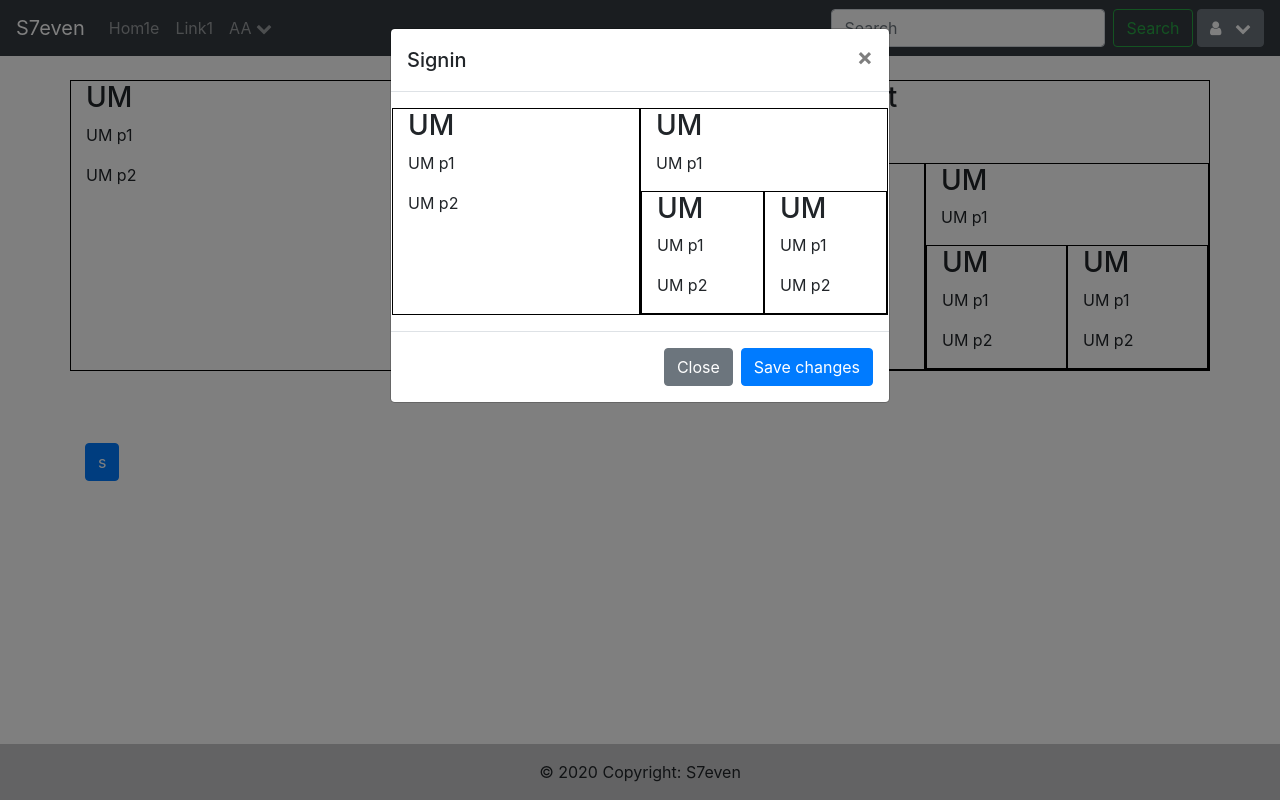
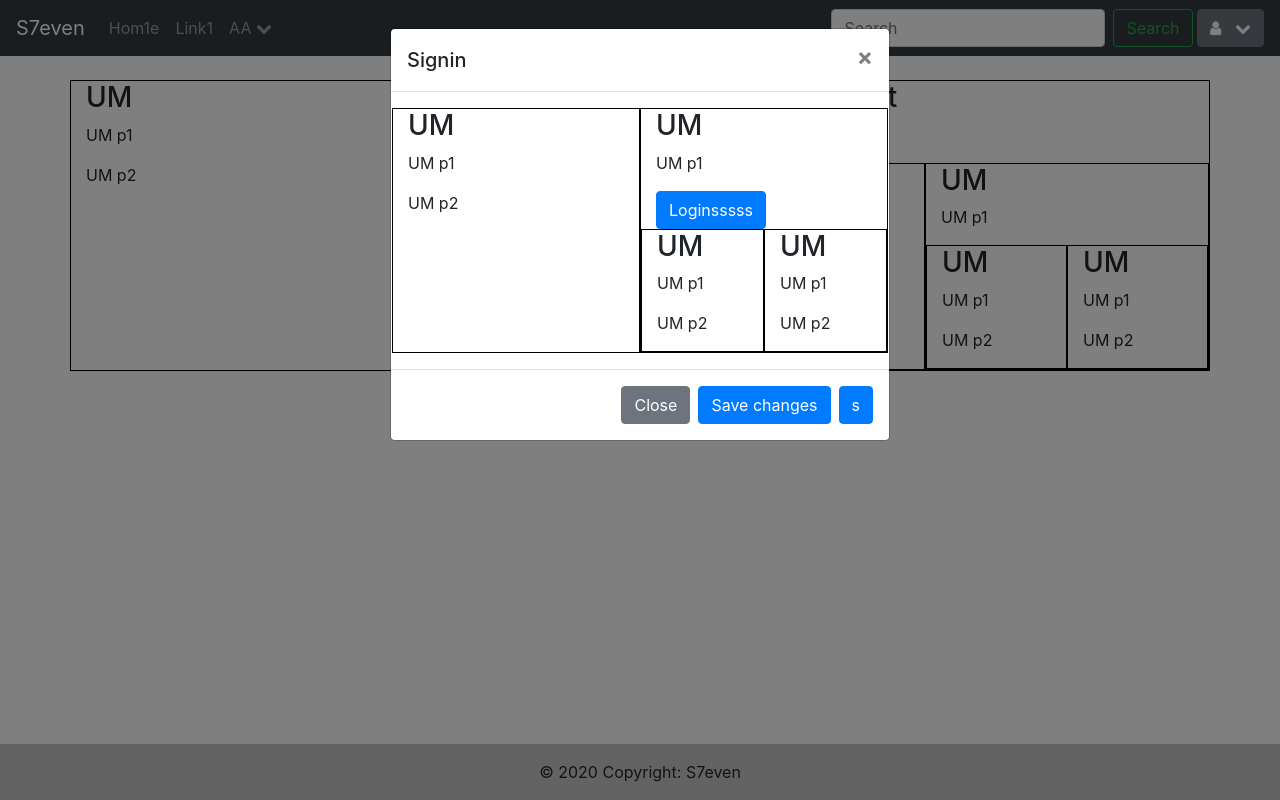
Before and after one commit to sovan/angular, an Angular app: page / in a window 1280 px wide. Both pictures are taken after a click on the button "Login". Built offline with nearby package versions, Linux system fonts and the light colour scheme.

Commit message:
Dual popup

```diff
--- a/projects/dropdown/src/lib/dropdown.component.ts
+++ b/projects/dropdown/src/lib/dropdown.component.ts
@@ -16,7 +16,7 @@ export class DropdownComponent {
 
 
   findWidth(e: any) {
-    if (this.place=='left') {
+    if (this.place == 'left') {
       this.containerWidth = -160;
     } else {
       this.containerWidth = e.target.clientWidth;
@@ -24,7 +24,7 @@ export class DropdownComponent {
     this.containerHeight = e.target.clientHeight;
   }
 
- callParent(sendJSON: any){
+  callParent(sendJSON: any) {
     this.formChild.emit(sendJSON);
   }
 
--- a/projects/layout/src/lib/layout.html
+++ b/projects/layout/src/lib/layout.html
@@ -5,7 +5,7 @@
                 <h3 *ngIf="eachBody['tag']=='h3'">{{eachBody['content']}}</h3>
                 <p *ngIf="eachBody['tag']=='p'">{{eachBody['content']}}</p>
                 <S7Layout [jsonData]="eachBody['content']" *ngIf="eachBody['tag']=='card'" (formChild)="callParent($event)"></S7Layout>
-                <button type="button" class="btn btn-primary" data-toggle="modal" data-target="#Modal" *ngIf="eachBody['tag']=='button-popup'" (click)="callParent(eachBody)">
+                <button type="button" class="btn btn-primary" [attr.data-toggle]="'modal'" [attr.data-target]="'#modal'+eachBody['id']"  *ngIf="eachBody['tag']=='button-popup'" (click)="callParent(eachBody)">
                     {{eachBody['buttonText']}}
                 </button>
             </ng-container>
--- a/projects/modal/src/lib/modal.component.ts
+++ b/projects/modal/src/lib/modal.component.ts
@@ -1,4 +1,4 @@
-import { Component, Input, OnInit } from '@angular/core';
+import { Component, EventEmitter, Input, OnInit, Output } from '@angular/core';
 
 @Component({
   selector: 'S7Modal',
@@ -7,9 +7,15 @@ import { Component, Input, OnInit } from '@angular/core';
 export class ModalComponent implements OnInit {
 
   @Input() jsonData: any;
+  @Input() targetFrom: any;
+
+  @Output() formChild = new EventEmitter<string>();
   constructor() { }
 
   ngOnInit(): void {
   }
 
+  callParent(sendJSON: any){
+    this.formChild.emit(sendJSON);
+  }
 }
--- a/projects/modal/src/lib/modal.html
+++ b/projects/modal/src/lib/modal.html
@@ -1,7 +1,7 @@
 
 
 <!-- Modal -->
-<div class="modal fade" id="Modal" tabindex="-1" role="dialog" aria-labelledby="exampleModalLabel"
+<div class="modal fade" id="{{targetFrom}}" tabindex="-1" role="dialog" aria-labelledby="exampleModalLabel"
     aria-hidden="true">
     <div class="modal-dialog" role="document" *ngIf="jsonData!=undefined">
         <div class="modal-content">
@@ -12,11 +12,14 @@
                 </button>
             </div>
             <div class="modal-body">
-                <S7Layout [jsonData]="jsonData['content']" ></S7Layout>
+                <S7Layout [jsonData]="jsonData['content']" (formChild)="callParent($event)"></S7Layout>
             </div>
             <div class="modal-footer">
                 <button type="button" class="btn btn-secondary" data-dismiss="modal">Close</button>
                 <button type="button" class="btn btn-primary">Save changes</button>
+                <button type="button" class="btn btn-primary" data-toggle="modal" data-target="#Modal" >
+                    s
+                </button>
             </div>
         </div>
     </div>
--- a/projects/navbar/src/lib/navbar.html
+++ b/projects/navbar/src/lib/navbar.html
@@ -14,7 +14,6 @@
                                 <a class="nav-link" href="#"
                                     (click)="callParent(eachMenu)">{{eachMenu['menuText']}}</a>
                             </li>
-                           <!-- (formChild)="callParent($event)"-->
                             <!--multi level dropdown menu-->
                             <li class="nav-item dropdown" *ngIf="eachMenu['menu']!=undefined">
                                 <a class="nav-link" href="#" id="navbarDropdown" role="button" data-toggle="dropdown"
--- a/src/app/app.component.html
+++ b/src/app/app.component.html
@@ -1,16 +1,9 @@
 <S7Navbar [jsonData]="pageStructure['menuData']" (formChild)="callParent($event)"></S7Navbar>
-
-
 <div class="container containerPlacing">
     <S7Layout [jsonData]="pageStructure['pageData']['content']" (formChild)="callParent($event)"></S7Layout>
-    <br /><br /><br />
-    <button type="button" class="btn btn-primary" data-toggle="modal" data-target="#Modal">
-        s
-    </button>
-
 </div>
 
 
-<S7Modal [jsonData]="popupStructure"></S7Modal>
-
+<S7Modal [jsonData]="popupStructure['1']" (formChild)="callParent($event)" [targetFrom]="'modal1'"></S7Modal>
+<S7Modal [jsonData]="popupStructure['2']" (formChild)="callParent($event)" [targetFrom]="'modal2'"></S7Modal>
 <S7Footer></S7Footer>
--- a/src/app/app.component.ts
+++ b/src/app/app.component.ts
@@ -7,18 +7,18 @@ import { Component } from '@angular/core';
 })
 export class AppComponent {
 	title = 'expirement';
-	popupStructure: any;
+	popupStructure: any = {};
 	redirectURL(URL: string) {
 		console.log("Redirect To: " + URL)
 	}
 
 	callParent(sendJSON: any) {
-		switch(sendJSON['tag']){
-			case "button-popup":{
-				this.popupStructure = sendJSON;
+		switch (sendJSON['tag']) {
+			case "button-popup": {
+				this.popupStructure[sendJSON['id']] = sendJSON;
 				break;
 			}
-			default :{
+			default: {
 				console.log(sendJSON)
 				break;
 			}
@@ -58,6 +58,7 @@ export class AppComponent {
 							"content": "UM"
 						}, {
 							"tag": "button-popup",
+							"id": "1",
 							"buttonText": "Login",
 							"headerText": "Signin",
 							"content": [{
@@ -80,6 +81,24 @@ export class AppComponent {
 								}, {
 									"tag": "p",
 									"content": "UM p1"
+								}, {
+									"tag": "button-popup",
+									"id": "2",
+									"buttonText": "Loginsssss",
+									"headerText": "Signinsssss",
+									"content": [{
+										"column": "6",
+										"body": [{
+											"tag": "h3",
+											"content": "UM"
+										}, {
+											"tag": "p",
+											"content": "UM p1"
+										}, {
+											"tag": "p",
+											"content": "UM p2"
+										}]
+									}]
 								}, {
 									"tag": "card",
 									"content": [{
```
